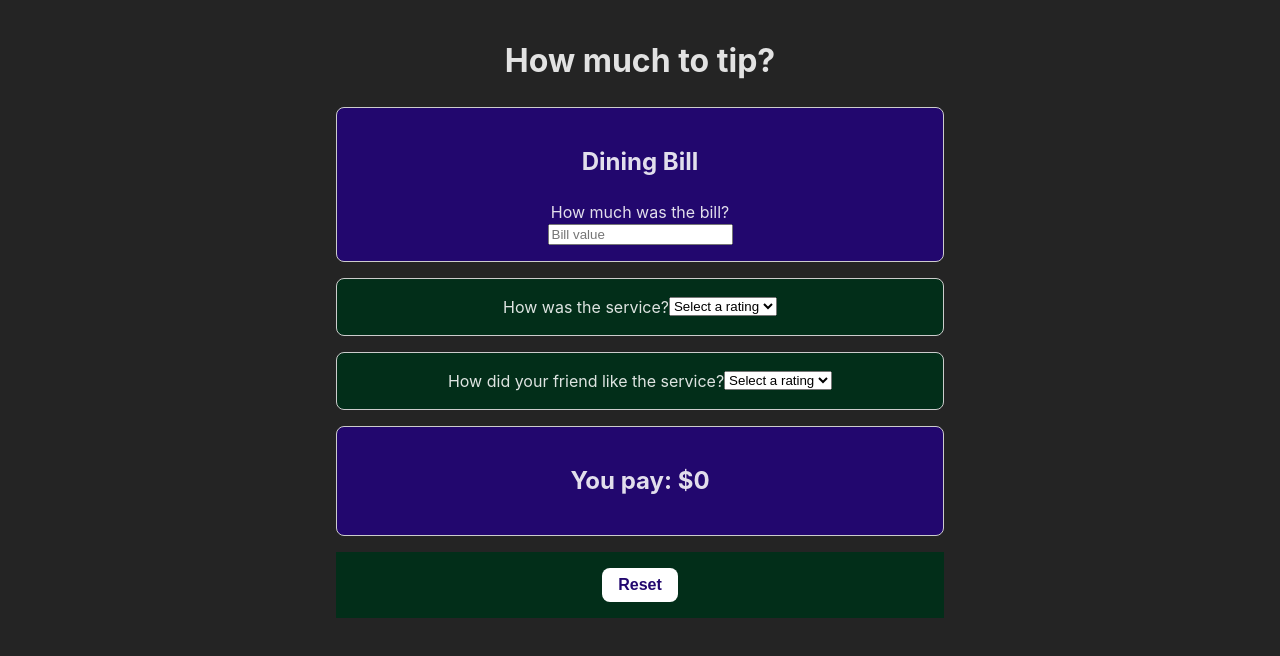
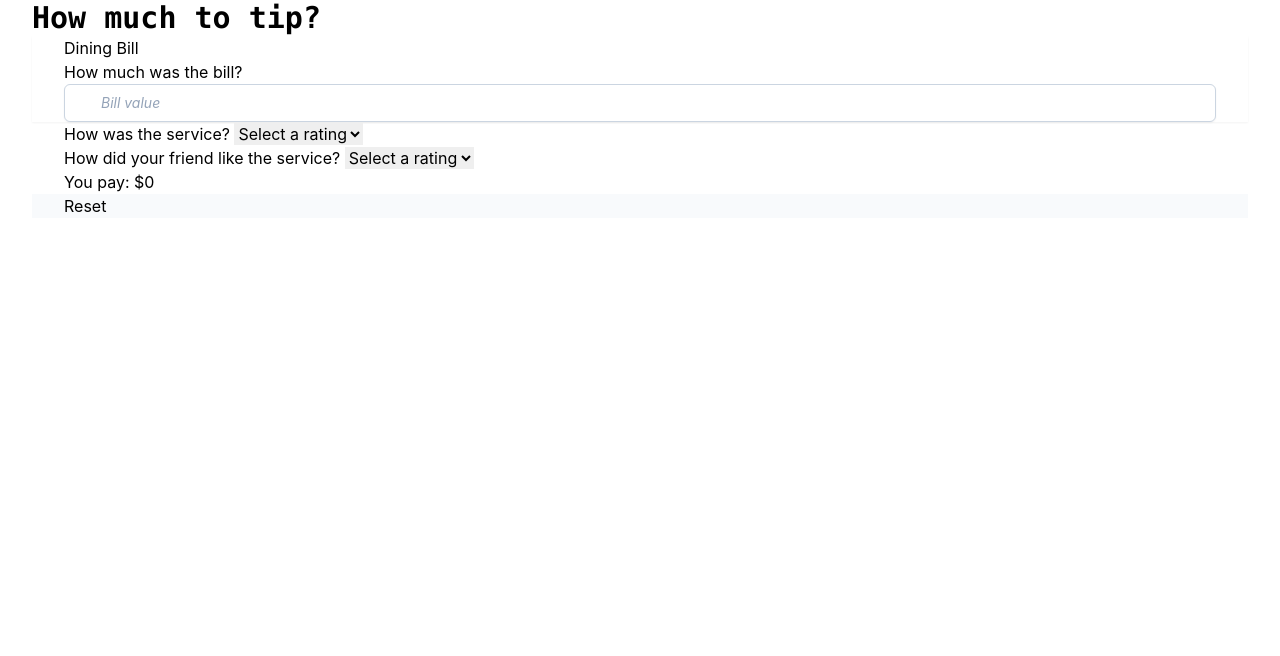
Before and after one commit to SLS-BLN/tip-calculator, a React (Vite) app: page / in a window 1280 px wide. Shown: the top 656 px of the page. Built offline with nearby package versions, Linux system fonts and the light colour scheme.

Commit message:
testing tailwind

```diff
--- a/package.json
+++ b/package.json
@@ -19,9 +19,14 @@
     "@typescript-eslint/eslint-plugin": "^6.0.0",
     "@typescript-eslint/parser": "^6.0.0",
     "@vitejs/plugin-react": "^4.0.3",
+    "autoprefixer": "^10.4.15",
     "eslint": "^8.45.0",
     "eslint-plugin-react-hooks": "^4.6.0",
     "eslint-plugin-react-refresh": "^0.4.3",
+    "postcss": "^8.4.29",
+    "prettier": "^3.0.3",
+    "prettier-plugin-tailwindcss": "^0.5.4",
+    "tailwindcss": "^3.3.3",
     "typescript": "^5.0.2",
     "vite": "^4.4.5"
   }
--- /dev/null
+++ b/postcss.config.js
@@ -0,0 +1,13 @@
+export default {
+  plugins: {
+    tailwindcss: {},
+    autoprefixer: {},
+    padding: {
+      DEFAULT: "1rem",
+      sm: "2rem",
+      lg: "4rem",
+      xl: "5rem",
+      "2xl": "6rem",
+    },
+  },
+};
--- a/src/App.css
+++ b/src/App.css
@@ -1,4 +1,4 @@
-#root {
+/* #root {
   max-width: 40rem;
   margin: 0 auto;
   padding: 0.5rem;
@@ -62,4 +62,4 @@
   font-size: 1rem;
   font-weight: 700;
   cursor: pointer;
-}
+} */
--- a/src/App.tsx
+++ b/src/App.tsx
@@ -13,7 +13,8 @@ function App() {
 
   return (
     <>
-      <h1>How much to tip?</h1>
+      <div className="container ">
+        <h1 className="text-3xl font-semibold font-mono">How much to tip?</h1>
         <DiningBill onBill={setBill} bill={bill} />
         <ServiceRating rating={myRating} onRating={setMyRating}>
           <label htmlFor="rating">How was the service? </label>
@@ -27,6 +28,7 @@ function App() {
           onSetMyRating={setMyRating}
           onSetYourRating={setYourRating}
         />
+      </div>
     </>
   );
 }
--- a/src/components/DiningBill.tsx
+++ b/src/components/DiningBill.tsx
@@ -9,7 +9,7 @@ export default function DiningBill({ bill, onBill }) {
 
   return (
     <>
-      <section className="bill">
+      <section className="bill container shadow-sm">
         <h2>Dining Bill</h2>
         <label htmlFor="bill">How much was the bill? </label>
         <input
@@ -18,6 +18,7 @@ export default function DiningBill({ bill, onBill }) {
           value={bill}
           onInput={handleInput}
           placeholder="Bill value"
+          className="placeholder:italic placeholder:text-slate-400 block bg-white w-full border border-slate-300 rounded-md py-2 pl-9 pr-3 shadow-sm focus:outline-none focus:border-sky-500 focus:ring-sky-500 focus:ring-1 sm:text-sm"
         />
       </section>
     </>
--- a/src/components/Reset.tsx
+++ b/src/components/Reset.tsx
@@ -1,3 +1,5 @@
+// import Button from "tailwindcss";
+
 export default function Reset({ onSetBill, onSetMyRating, onSetYourRating }) {
   function handleClick() {
     onSetBill("");
@@ -7,8 +9,13 @@ export default function Reset({ onSetBill, onSetMyRating, onSetYourRating }) {
 
   return (
     <>
-      <div className="reset">
-        <button onClick={handleClick}>Reset</button>
+      <div className="reset container bg-slate-50">
+        <button
+          className="focus:outline-none focus:ring focus:ring-violet-300"
+          onClick={handleClick}
+        >
+          Reset
+        </button>
       </div>
     </>
   );
--- a/src/components/ServiceRating.tsx
+++ b/src/components/ServiceRating.tsx
@@ -18,7 +18,7 @@ export default function ServiceRating({ rating, onRating, children }) {
 
   return (
     <>
-      <section className="rating">
+      <section className="rating container">
         {children}
         <select id="rating" onChange={handleChange} value={rating}>
           {ratings.map((rating, index) => (
--- a/src/components/Total.tsx
+++ b/src/components/Total.tsx
@@ -4,7 +4,7 @@ export default function Total({ myRating, yourRating, bill }) {
 
   return (
     <>
-      <div className="total">
+      <div className="total container">
         <h2>You pay: ${total}</h2>
       </div>
     </>
--- a/src/index.css
+++ b/src/index.css
@@ -1,11 +1,15 @@
+@tailwind base;
+@tailwind components;
+@tailwind utilities;
+
 :root {
   font-family: Inter, system-ui, Avenir, Helvetica, Arial, sans-serif;
   line-height: 1.5;
   font-weight: 400;
-
+  /*
   color-scheme: light dark;
   color: rgba(255, 255, 255, 0.87);
-  background-color: #242424;
+  background-color: #242424; */
 
   font-synthesis: none;
   text-rendering: optimizeLegibility;
--- /dev/null
+++ b/tailwind.config.js
@@ -0,0 +1,12 @@
+/** @type {import('tailwindcss').Config} */
+export default {
+  content: ["./index.html", "./src/**/*.{js,ts,jsx,tsx}"],
+  theme: {
+    extend: {},
+    container: {
+      center: true,
+      padding: "2rem",
+    },
+  },
+  plugins: [],
+};
```
Also changed, not shown: src/main.tsx (+7 -7 lines), 1 other file (tests, documents, lock files or other folders). Lines whose indentation alone changed are shown as unchanged.
